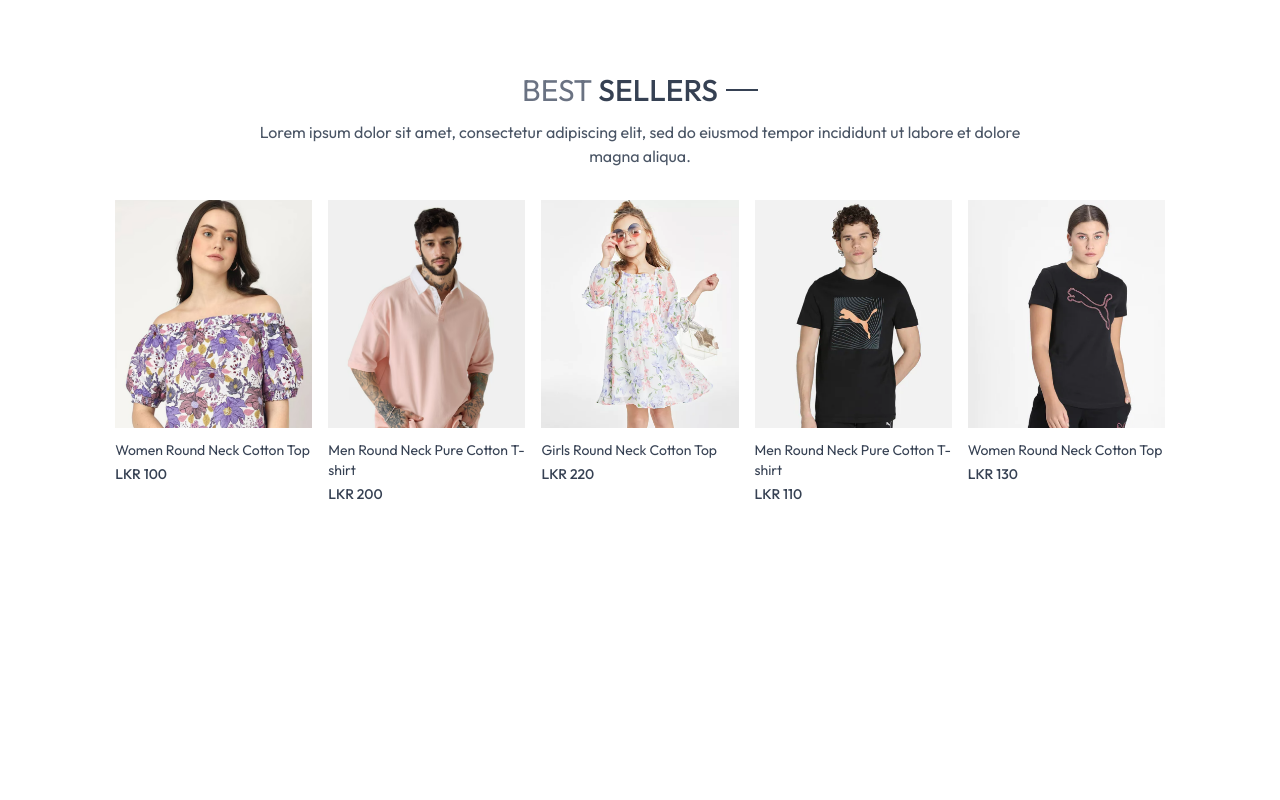
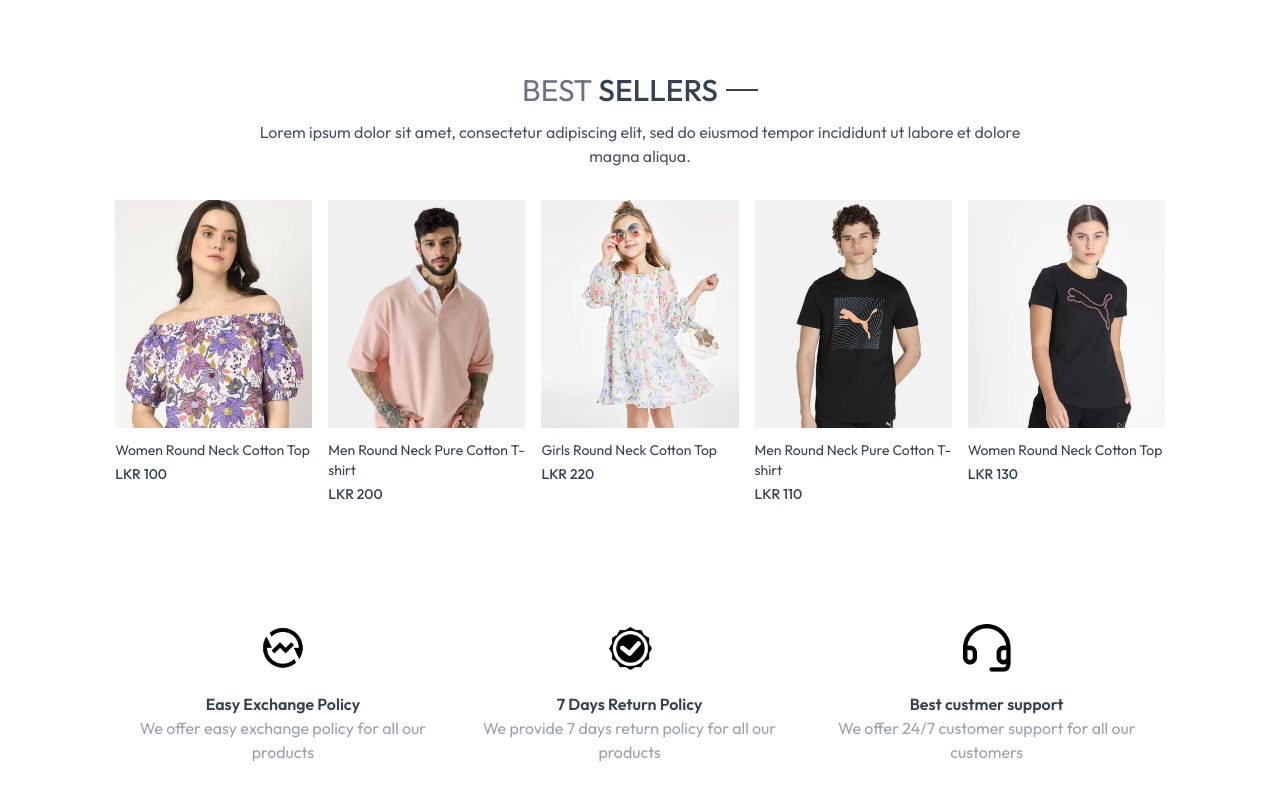
Before and after one commit to mmohashik/E-Commerce, a React (Vite) app in the folder frontend/: page / in a window 1280 px wide. Shown: the part 1333-2133 px from the top of the page. Before the commit the page ends 1877 px from the top, so only its background shows below. Built offline with nearby package versions, Linux system fonts and the light colour scheme.

Commit message:
completed Policy Com

```diff
--- a/frontend/src/components/OurPolicy.jsx
+++ b/frontend/src/components/OurPolicy.jsx
@@ -11,8 +11,34 @@ const OurPolicy = () => {
             Easy Exchange Policy
         </p>
 
+        <p className='text-gray-400'>
+            We offer easy exchange policy for all our products
+        </p>
+      </div>
 
+      <div>
+        <img className='w-12 m-auto mb-5' src={assets.quality_icon} alt="" />
+        <p className='font-semibold'>
+            7 Days Return Policy
+        </p>
+
+        <p className='text-gray-400'>
+           We provide 7 days return policy for all our products
+        </p>
       </div>
+
+
+      <div>
+        <img className='w-12 m-auto mb-5' src={assets.support_img} alt="" />
+        <p className='font-semibold'>
+            Best custmer support
+        </p>
+
+        <p className='text-gray-400'>
+            We offer 24/7 customer support for all our customers
+        </p>
+      </div>
+
 
     </div>
   )
--- a/frontend/src/pages/Home.jsx
+++ b/frontend/src/pages/Home.jsx
@@ -2,6 +2,7 @@ import React from 'react'
 import Slider from '../components/Slider'
 import LatestCollection from '../components/LatestCollection'
 import BestSeller from '../components/BestSeller'
+import OurPolicy from '../components/OurPolicy'
 
 const Home = () => {
   return (
@@ -9,6 +10,7 @@ const Home = () => {
       <Slider />
       <LatestCollection />
       <BestSeller />
+      <OurPolicy />
     </div>
   )
 }
```
